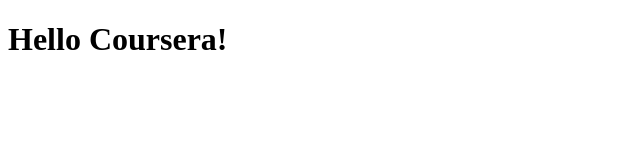
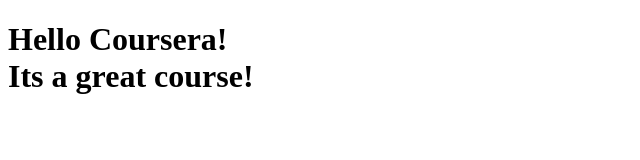
Before and after one commit to streletska/test3, a plain HTML site: page site/index.html in a window 1280 px wide. Shown: the whole page, without its empty margins (0-640 px from the left). Drawn offline with Linux system fonts and the light colour scheme.

Commit message:
Small addition to our page content

```diff
--- a/site/index.html
+++ b/site/index.html
@@ -4,6 +4,7 @@
 <title> Hello Coursera!</title>
 </head>
 <body>
-    <h1>Hello Coursera!</h1>
+    <h1>Hello Coursera! <br>
+    Its a great course!</h1>
 </body>
 </html>
```
